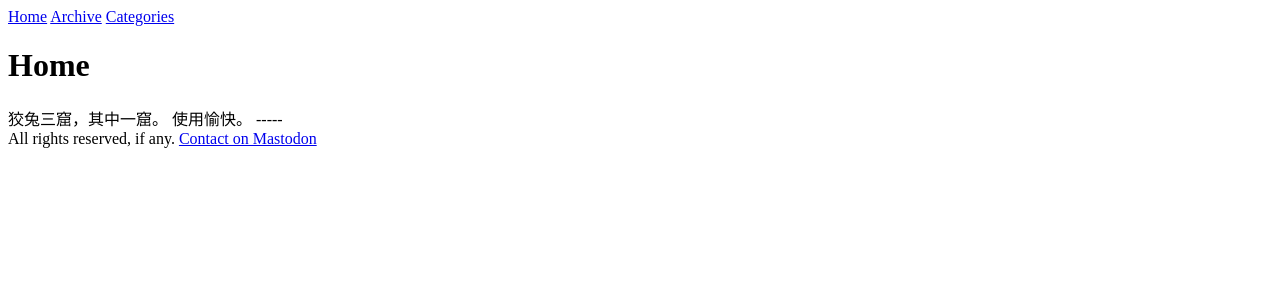
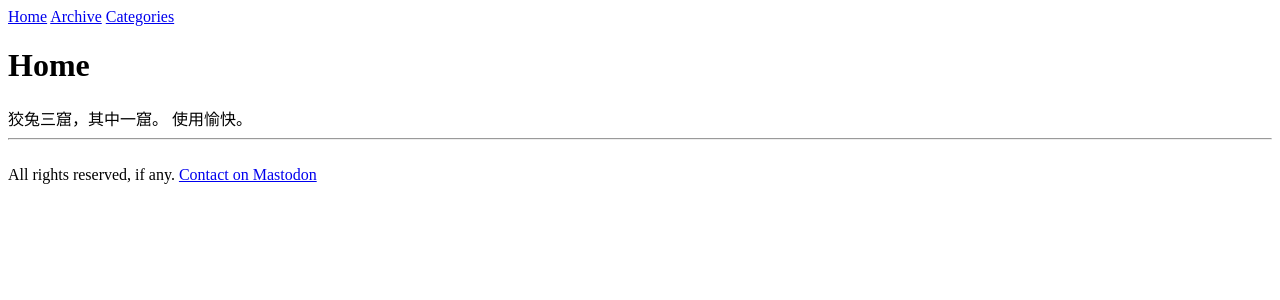
Before and after one commit to ArcticHayasi/no-to, a Jekyll site: the page built from index.html, in a window 1280 px wide. Shown: the top 300 px of the page. Built offline with Jekyll 4.4.1, drawn with Linux system fonts in a browser that asks for light colours; the list of posts is cut into pages by our own code.

Commit message:
Update index.html

```diff
--- a/index.html
+++ b/index.html
@@ -5,5 +5,6 @@ title: Home
 
 狡兔三窟，其中一窟。
 使用愉快。
-
------
+<br>
+<hr>
+<br>
```
